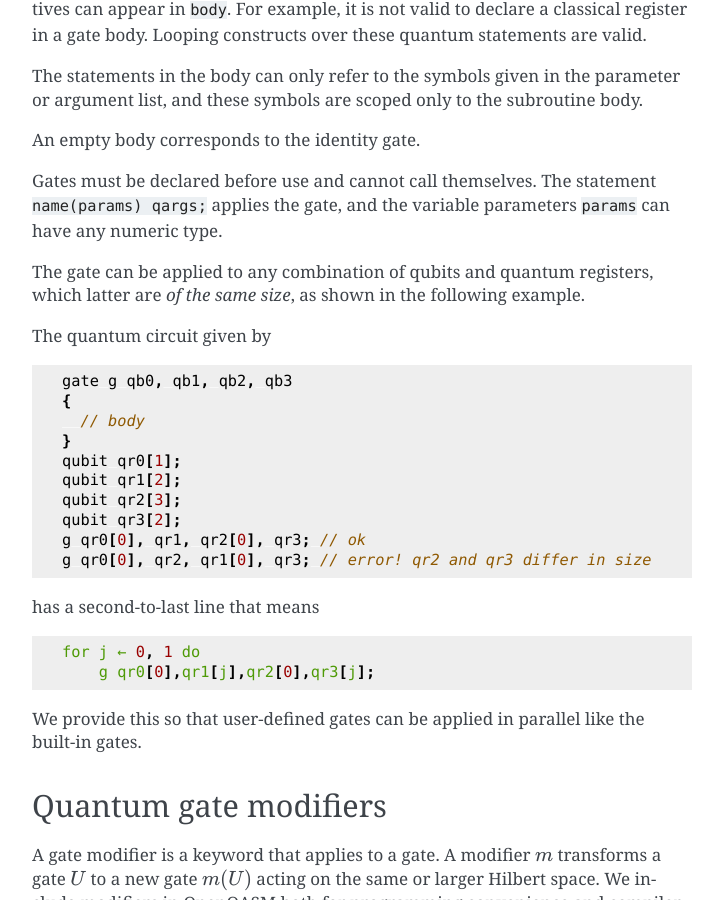
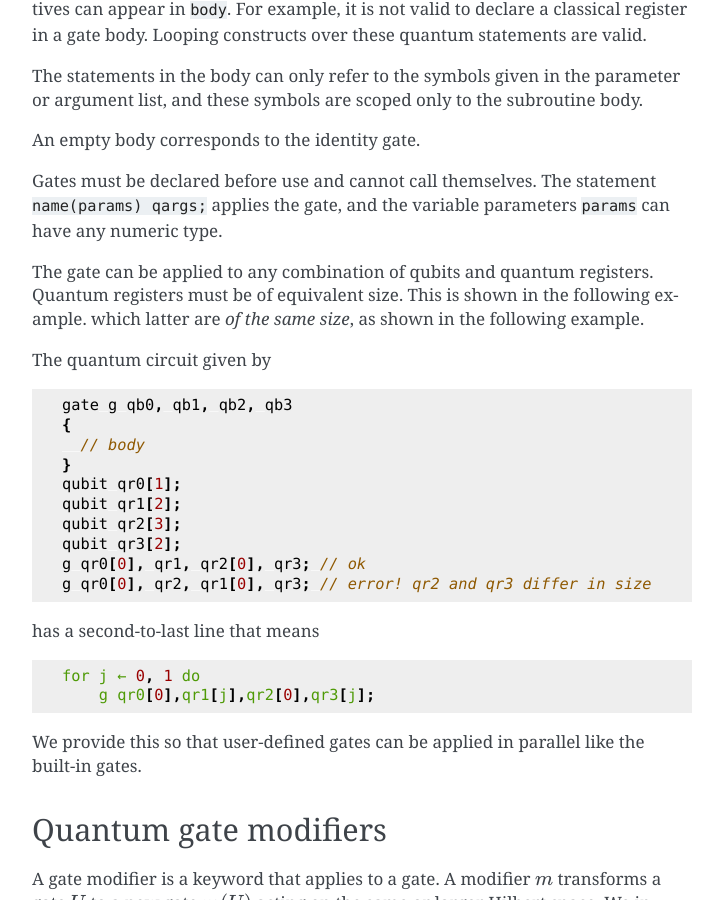
Before and after one commit to openqasm/openqasm, a Sphinx documentation site: the page built from source/language/gates.rst, in a window 1280 px wide and 900 px high, scrolled down 4641 px. Shown: the whole window, without its empty margins (388-1111 px from the left). Built offline with Sphinx 7.4.7, drawn with Linux system fonts in a browser that asks for light colours; cross-references to code outside the pages are shown as plain code.

Commit message:
Update source/language/gates.rst
Co-authored-by: Zachary Schoenfeld <15254979+zachschoenfeld33@users.noreply.github.com>

```diff
--- a/source/language/gates.rst
+++ b/source/language/gates.rst
@@ -246,7 +246,7 @@ Gates must be declared before use and
 cannot call themselves. The statement ``name(params) qargs;`` applies the gate,
 and the variable parameters ``params`` can have any numeric type.
 
-The gate can be applied to any combination of qubits and quantum registers,
+The gate can be applied to any combination of qubits and quantum registers. Quantum registers must be of equivalent size. This is shown in the following example.
 which latter are *of the same size*, as shown in the following example.
 
 The quantum circuit given by
```
